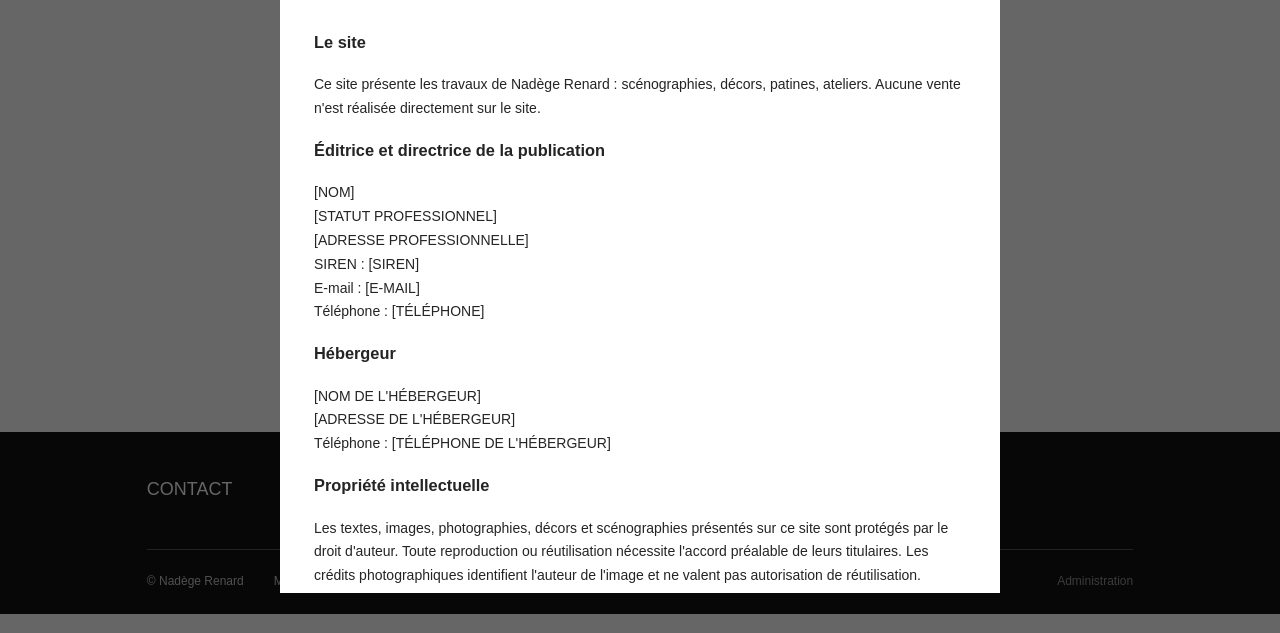
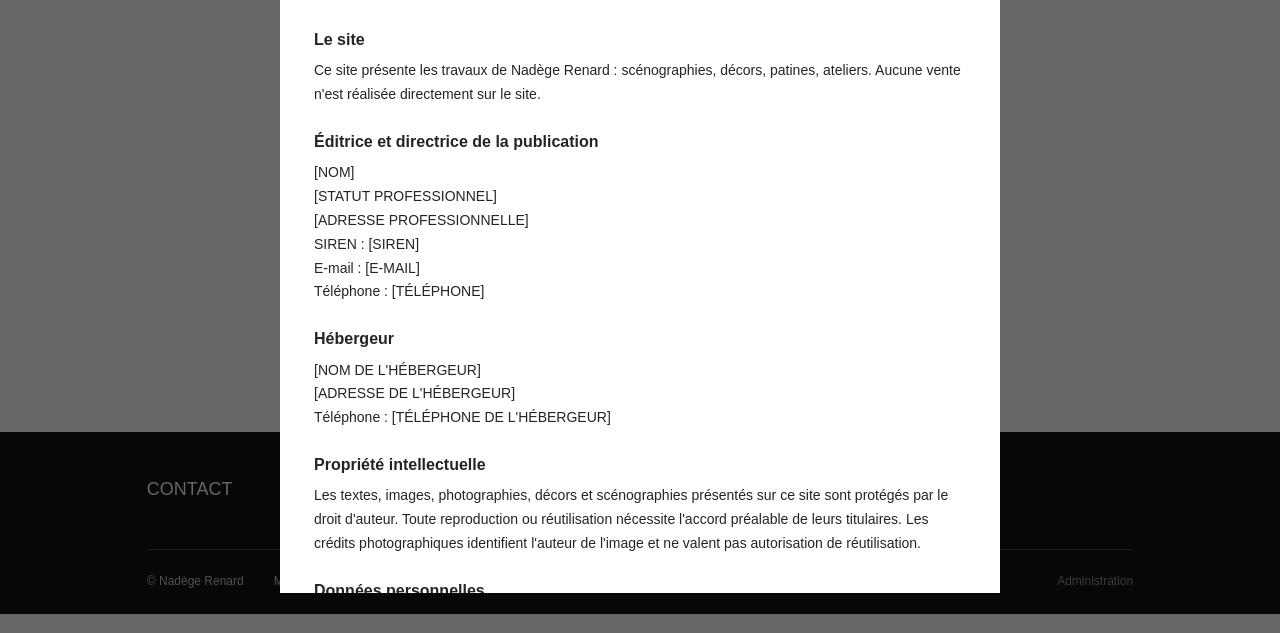
Before and after one commit to ludodulac/nadegerenard, a website with bundled scripts: page public/index.html in a window 1280 px wide. Both pictures are taken after a click on the button "Mentions légales". Shown: the part 167-800 px from the top of the page. Built offline with nearby package versions, Linux system fonts and the light colour scheme; files whose address does not match are found by name.

Commit message:
style: lisibilité du texte de mentions légales raccourci

```diff
--- a/public/styles.css
+++ b/public/styles.css
@@ -82,3 +82,9 @@ button,input,textarea,select{font:inherit}a{color:inherit}button{cursor:pointer}
 .legal-text{white-space:pre-wrap;font-size:14px;line-height:1.7;overflow-wrap:anywhere}
 .inline-privacy{background:none;border:0;padding:0;color:inherit;text-decoration:underline;text-underline-offset:2px;font-size:inherit;cursor:pointer}
 .inline-privacy:hover{color:#111}
+
+/* Mise en page des mentions légales courtes : titres nets, trous lisibles. */
+#legal-text.legal-text{white-space:normal}
+#legal-text .legal-section{margin:24px 0}
+#legal-text .legal-section h3{font-size:16px;font-weight:650;line-height:1.4;color:#242424;margin:0 0 8px}
+#legal-text .legal-section p{font-size:14px;line-height:1.7;margin:0;overflow-wrap:anywhere}
```
